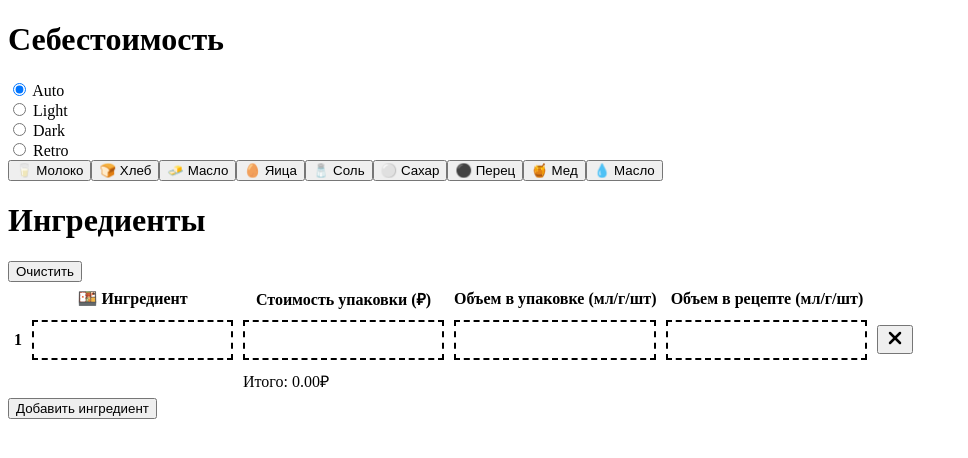
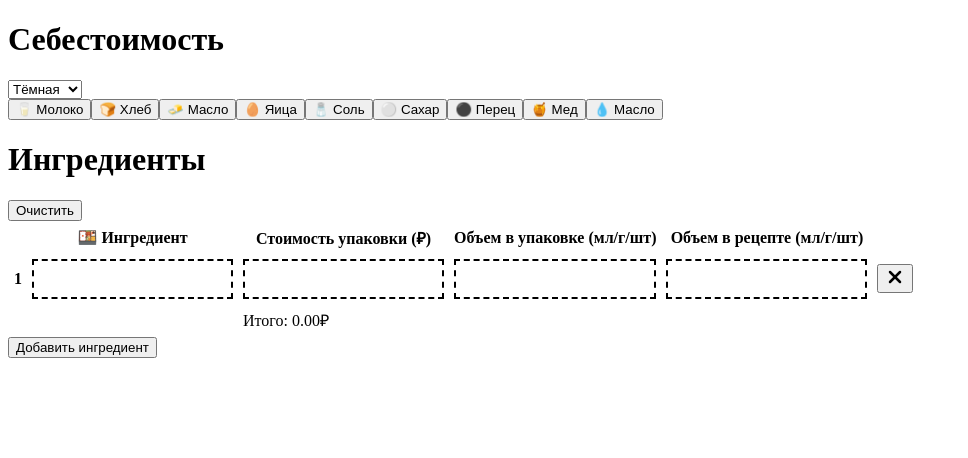
Before and after one commit to rivinord/cost, a SvelteKit app: page / in a window 1280 px wide. Shown: the top 458 px of the page, without its empty margins (0-968 px from the left). Built offline with nearby package versions, Linux system fonts and the light colour scheme.

Commit message:
simplified dark mode

```diff
--- a/src/routes/Header.svelte
+++ b/src/routes/Header.svelte
@@ -1,9 +1,10 @@
 <script>
     import Theme from './Theme.svelte';
+    import DarkMode from './DarkMode.svelte';
 </script>
 
-<div class="sticky top-0  bg-base-200 navbar shadow-sm">
-
-    <h1 class="text-3xl font-bold px-4 ">Себестоимость</h1>
-        <Theme />
+<div class="sticky top-0 bg-base-200 navbar shadow-sm justify-between">
+    <h1 class="text-3xl font-bold px-4">Себестоимость</h1>
+    <Theme/>
+    <!-- <DarkMode/> -->
 </div>
--- a/src/routes/Theme.svelte
+++ b/src/routes/Theme.svelte
@@ -1,14 +1,14 @@
 <script lang="ts">
     // Добавьте список доступных тем
     const themes = [
-        { name: 'auto', label: 'Auto' },
-        { name: 'light', label: 'Light' },
-        { name: 'dark', label: 'Dark' },
-        { name: 'retro', label: 'Retro' },
+        // { name: 'auto', label: 'Auto' },
+        { name: 'light', label: 'Светлая' },
+        { name: 'dark', label: 'Тёмная' },
+        { name: 'retro', label: 'Кекс' },
     ];
 
     // Инициализация темы, 'auto' по умолчанию
-    let theme = $state('auto');
+    let theme = $state('dark');
 
     // Обновляем тему при загрузке страницы, если она сохранена в localStorage
     if (typeof window !== 'undefined') {
@@ -26,11 +26,12 @@
 </script>
 
 
-<form class="flex gap-5 ml-6 mt-4">
-    {#each themes as { name, label } }
-        <div class="inline-flex items-center gap-2">
-            <input bind:group={theme} id={name} {name} value={name} type="radio" />
-            <label for={name}>{label}</label>
-        </div>
+
+
+  <select class="select select-bordered w-full max-w-52" bind:value={theme}>
+    {#each themes as theme}
+      <option value={theme.name}>
+        {theme.label}
+      </option>
     {/each}
-</form>
+  </select>
```
